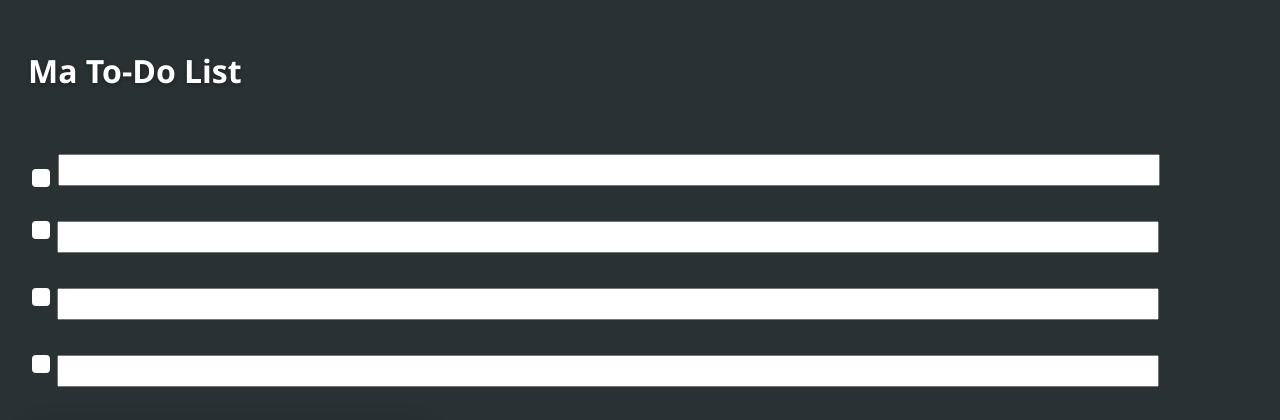
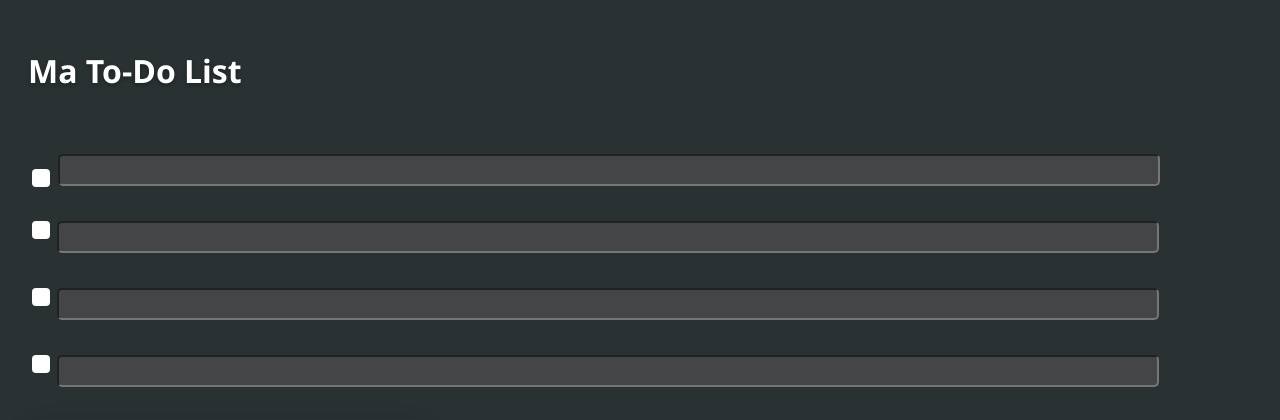
Before and after one commit to dim2008/projet, a Flask app: page / in a window 1280 px wide, with the restyled element focused. Shown: the top 420 px of the page. Run offline with Flask 3, Linux system fonts and the light colour scheme.

Commit message:
Update style.css

```diff
--- a/static/style.css
+++ b/static/style.css
@@ -34,11 +34,15 @@ input[type="text"] {
   width: 90%;
   color: #ffffff;
   margin-bottom: 1rem;
-  border-radius: 5px
+  border-radius: 5px;
   background-color: #434546;
   padding: 6px 10px;
   font-size: 14px;
   outline: none;
+}
+
+input[type="text"]:focus {
+  background-color: #434546;
 }
 
 input[type="checkbox"] {
```
